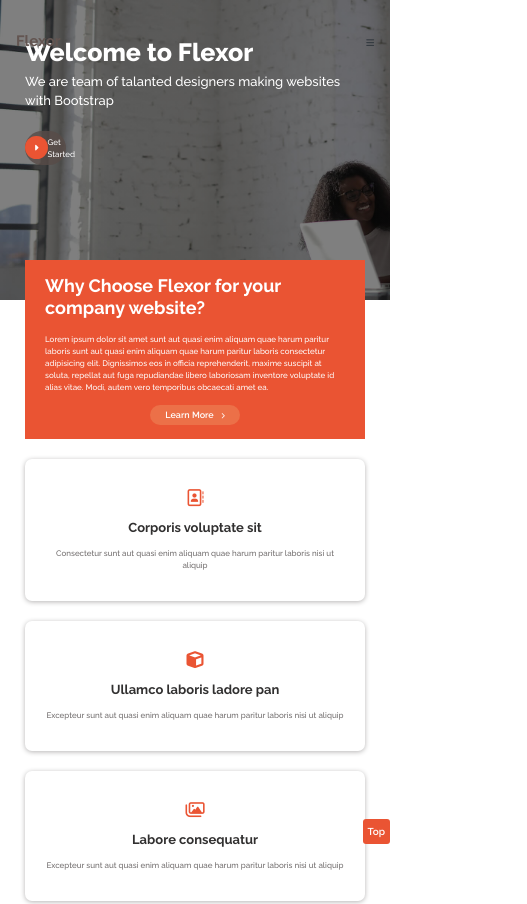
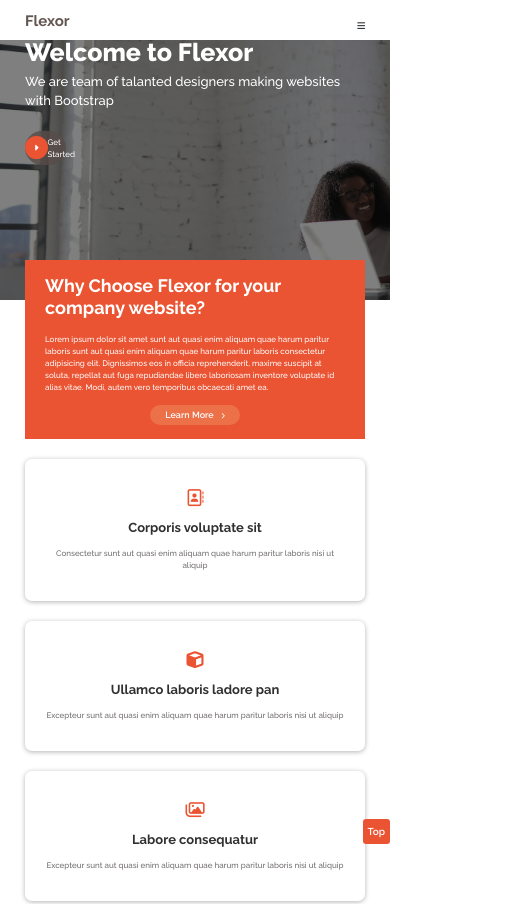
Before and after one commit to Chandujnu/flexor-checkpoint, a plain HTML site: page index.html in a window 390 px wide. Shown: the top 904 px of the page, 527 px wide, since content can reach past the window. Drawn offline with Linux system fonts and the light colour scheme.

Commit message:
Refactor code

```diff
--- a/assets/stylesheet/style.css
+++ b/assets/stylesheet/style.css
@@ -273,7 +273,7 @@ body {
  }
  /* Hero */
  .hero {
-     height: 130vh;
+     height: 140vh;
  }
  .hero-image {
      background: linear-gradient(rgba(0,0,0,0.5),rgba(0,0,0,0.5)), url(../media/hero-bg.jpg);
@@ -679,7 +679,7 @@ body {
 }
 .team-image {
     background-size: cover;
-    height: 40vh;
+    height: 35vh;
     border-radius: 0.3rem;
     background-position: 50% 50%;
 }
@@ -847,6 +847,7 @@ form {
     margin-bottom: 1rem;
     padding: 0.5rem;
     outline: none;
+    width: 100%;
 }
 .send-btn {
     border:none;
@@ -1038,6 +1039,9 @@ form {
     .med-center {
         text-align: center;
     }
+    .heading {
+        height: 6rem;
+    }
 }
     @media screen and (max-width: 768px) {
         .container {
@@ -1059,10 +1063,15 @@ form {
         .hero-blog nav {
             margin-top: 4rem;
         }
-        .navbar {
-            background-color: rgb(235, 235, 235);
+        body .heading {
+            height: 4rem;
         }
-
+        .portfolio-image, .team-image {
+            height: 60vh;
+        }
+        .nav-menu a {
+            font-size: 1.5rem;
+        }
 
     /* responsive navbar */
     .nav-menu {
@@ -1086,18 +1095,9 @@ form {
         display: inline-block;
     }
     .bars {
-        position: fixed;
         font-size: 24px;
         color: var(--text-white);
         z-index: 91;
-        top: 20px;
-        right: 16px;
         display: inline;
     }
-    .brand {
-        position: fixed;
-        z-index: 9;
-        top: 20px;
-        left: 16px;
-    }
 }
--- a/index.html
+++ b/index.html
@@ -784,7 +784,7 @@
                 <small>&copy Copyright <a href="#">Flexor</a> . All Rights Reserved</small>
                 <p>Designed by <a href="#">BootstrapMade</a></p>
             </div>
-            <nav class="footer-social-link flex">
+            <nav class="footer-social-link center">
                 <a class="center" href="#">
                     <i class="fab fa-twitter"></i>
                 </a>
```
